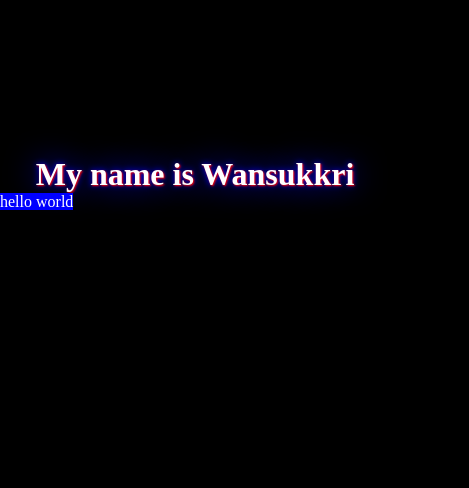
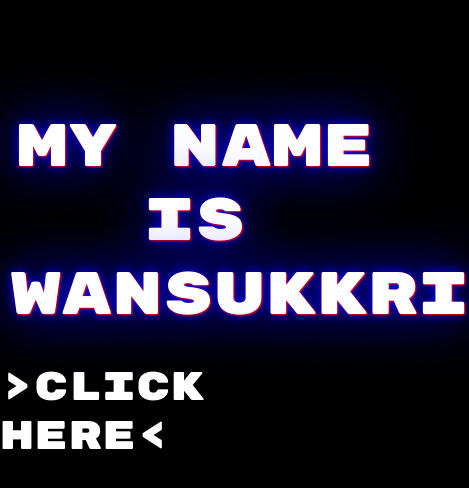
Before and after one commit to FickerYook/FickerYook.github.io, a plain HTML site: page index.html in a window 390 px wide. Shown: the whole page, 469 px wide, since content can reach past the window. Drawn offline with Linux system fonts and the light colour scheme.

Commit message:
Update index.html

```diff
--- a/index.html
+++ b/index.html
@@ -1,42 +1,117 @@
 <!DOCTYPE html>
 <html lang="en">
+
 <head>
      <meta charset="UTF-8">
      <meta name="viewport" content="width=device-width, initial-scale=1.0">
      <title>PROFILE</title>
      <style>
-          @import url('https://fonts.googleapis.com/css2?family=Noto+Sans+Thai:wght@100..900&display=swap');
+          @import url('https://fonts.googleapis.com/css2?family=Kanit:ital,wght@0,100;0,200;0,300;0,400;0,500;0,600;0,700;0,800;0,900;1,100;1,200;1,300;1,400;1,500;1,600;1,700;1,800;1,900&family=Rubik+Mono+One&display=swap');
 
-          *{
-               margin:0;
-               padding:0;
+          * {
+               margin: 0;
+               padding: 0;
+               font-family: "Rubik Mono One", monospace;
           }
 
-          body{
-               background-color:black;
+          body {
+               background-color: black;
           }
 
-          h1{
-               text-align:center;
-               font-size:30px
-               font-family: "Noto Sans Thai", sans-serif;
-               margin-top:40%;
-               color:white;
+          h1 {
+
+               font-weight: 500;
+               text-align: center;
+               font-size: 90px;
+               font-family: "Rubik Mono One", monospace;
+               padding: 10px;
+               margin-top: 250px;
+               color: white;
                text-shadow: 1px 1px 2px red, 0 0 1em blue, 0 0 0.2em blue;
+               animation: fadeInDown 1s ease-in-out;
           }
 
-          a{
-              text-decoration:none;
-               margin:20px auto 10px auto;
-               text-align:center;
-               color:white;
-               background-color:blue;
+
+          a {
+               animation: fadeInDown 1s ease-in;
+               display: flex;
+               justify-content: center;
+               align-items: center;
+               height: 100px;
+               text-decoration: none;
+               color: white;
+               font-size: 70px;
+               margin-top: 30px;
+               transition: 0.3s;
           }
 
+          a:hover{
+
+               transform: scale(1.2);
+
+               background-color: orange;
+
+
+          }
+
+          #popup-image {
+            display: none;
+            position: fixed;
+            top: 50%;
+            left: 50%;
+            transform: translate(-50%, -50%);
+            z-index: 9999;
+        }
+
+
+
+          @keyframes fadeInDown {
+               from {
+                    opacity: 0;
+                    transform: translateY(-50px);
+               }
+
+               to {
+                    opacity: 1;
+                    transform: translateY(0);
+               }
+          }
+
+          @media only screen and (max-width: 600px) {
+     h1 {
+          font-size: 60px;
+          margin-top: 100px;
+     }
+
+     a {
+          font-size: 40px;
+          margin-top: 20px;
+     }
+
+     #popup-image {
+            width: 100%;
+        }
+}
      </style>
 </head>
+
 <body>
      <h1>My name is Wansukkri</h1>
-     <a href="test.html">hello world</a>
+     <a href="#" id="show-popup"> >click here< </a>
+     <img  src="s.png" alt="Popup Image" id="popup-image">
+
+
+     <script>
+          // Get the elements
+          const showPopupButton = document.getElementById('show-popup');
+          const popupImage = document.getElementById('popup-image');
+
+          // Add event listener to the button
+          showPopupButton.addEventListener('click', function() {
+              // Show the popup image
+              popupImage.style.display = 'block';
+          });
+      </script>
 </body>
+
 </html>
```
